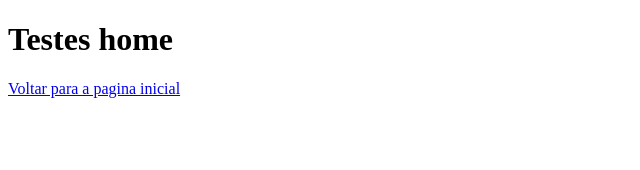
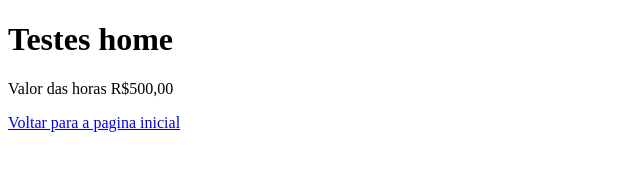
Before and after one commit to Lipenaminha/aulagit, a plain HTML site: page testes.html in a window 1280 px wide. Shown: the whole page, without its empty margins (0-640 px from the left). Drawn offline with Linux system fonts and the light colour scheme.

Commit message:
acrescentou valor venda

```diff
--- a/testes.html
+++ b/testes.html
@@ -7,6 +7,7 @@
 </head>
 <body>
     <h1>Testes home</h1>
+    <p>Valor das horas R$500,00</p>
     <a href="index.html">Voltar para a pagina inicial</a>
 </body>
 </html>
```
